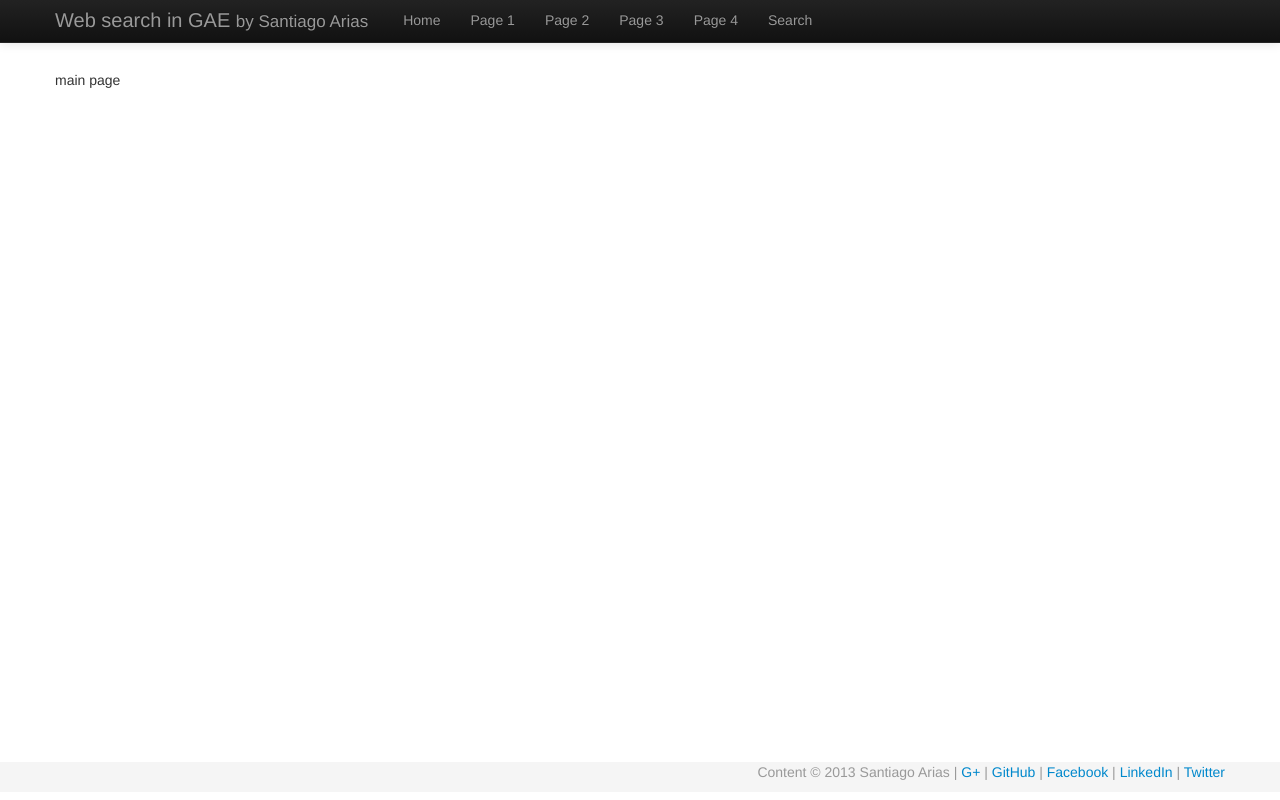
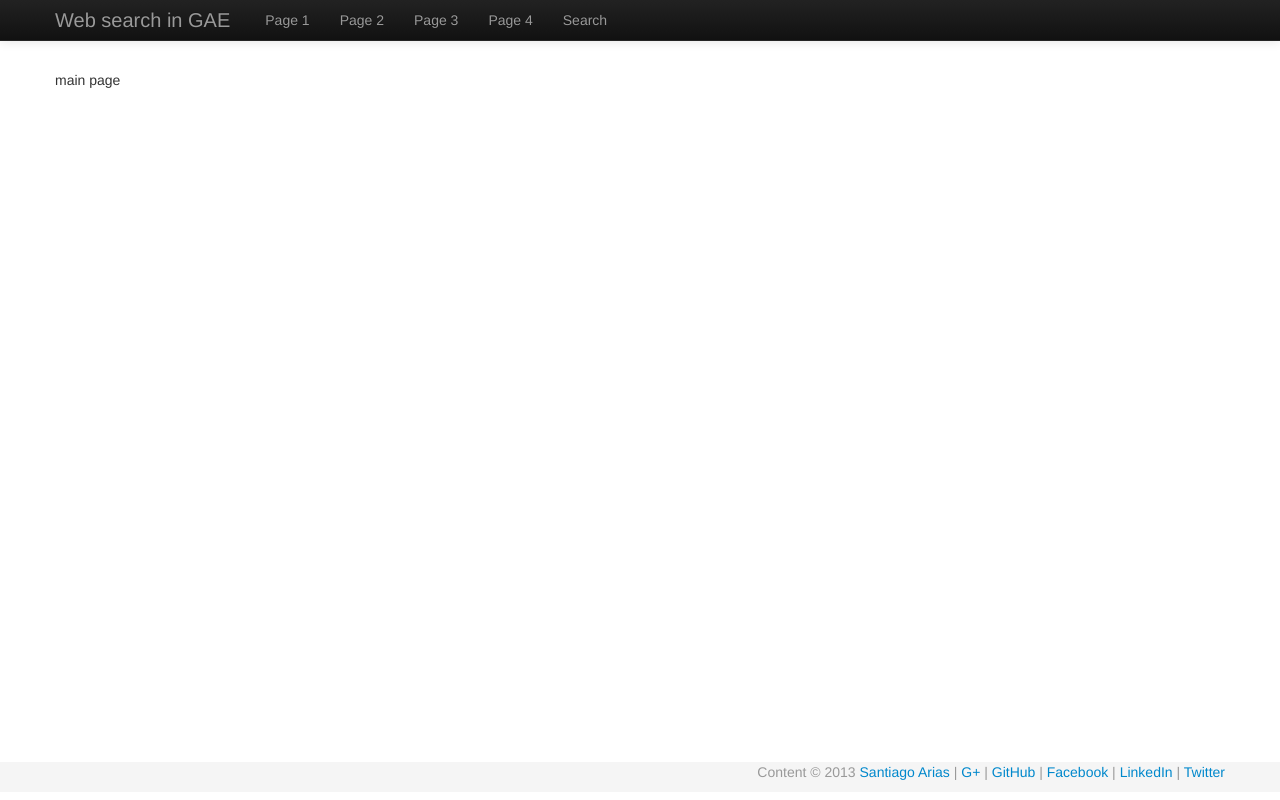
Before and after one commit to santiaago/websearch-gae, a Python web app: template templates/main.html in a window 1280 px wide. Run offline with Jinja, Linux system fonts and the light colour scheme; the template is opened without the code that fills it, so the values that code supplies are empty.

Commit message:
nav bar changes

```diff
--- a/main.py
+++ b/main.py
@@ -14,13 +14,11 @@ class MainHandler(renderHandler):
         str_title = 'Web search in GAE by Santiago Arias'
         str_meta_content = "Google App engine web search python Santiago Arias"
         str_address = ''
-        bhome = True
         self.render('main.html',
                     str_address = str_address,
                     str_title = str_title,
                     str_active = CLASS_ACTIVE,
-                    str_meta_content = str_meta_content,
-                    bhome = bhome)
+                    str_meta_content = str_meta_content)
 
 app = webapp2.WSGIApplication([('/', MainHandler),
                                ('/page1/?', Page1Handler),
--- a/templates/base.html
+++ b/templates/base.html
@@ -35,7 +35,7 @@
     </div>
     <div id="footer">
       <div class="container">
-        <p class="muted credit pull-right">Content &copy; 2013 Santiago Arias | <a rel="author" href="https://profiles.google.com/santiago.ariassar">G+</a> | <a href="https://github.com/santiaago">GitHub</a> |  <a href="https://www.facebook.com/santiago.ariassar">Facebook</a> | <a href="http://www.linkedin.com/in/sanarias/en">LinkedIn</a> | <a href="https://twitter.com/santiago_arias">Twitter</a><br>
+        <p class="muted credit pull-right">Content &copy; 2013 <a href="www.sanarias.com">Santiago Arias</a> | <a rel="author" href="https://profiles.google.com/santiago.ariassar">G+</a> | <a href="https://github.com/santiaago">GitHub</a> |  <a href="https://www.facebook.com/santiago.ariassar">Facebook</a> | <a href="http://www.linkedin.com/in/sanarias/en">LinkedIn</a> | <a href="https://twitter.com/santiago_arias">Twitter</a><br>
 	</p>
       </div>
     </div>
--- a/templates/navigation.html
+++ b/templates/navigation.html
@@ -6,10 +6,9 @@
         <span class="icon-bar"></span>
         <span class="icon-bar"></span>
       </button>
-      <a class="brand" href="/">Web search in GAE <small>by Santiago Arias</small></a>
+      <a class="brand" href="/">Web search in GAE</a>
       <div class="nav-collapse collapse">
         <ul class="nav">
-	  <li {% print str_active|safe if bhome %}><a href="/">Home</a></li>
 	  <li {% print str_active|safe if bpage1 %}><a href="/page1">Page 1</a></li>
 	  <li {% print str_active|safe if bpage2 %}><a href="/page2">Page 2</a></li>
 	  <li {% print str_active|safe if bpage3 %}><a href="/page3">Page 3</a></li>
```
